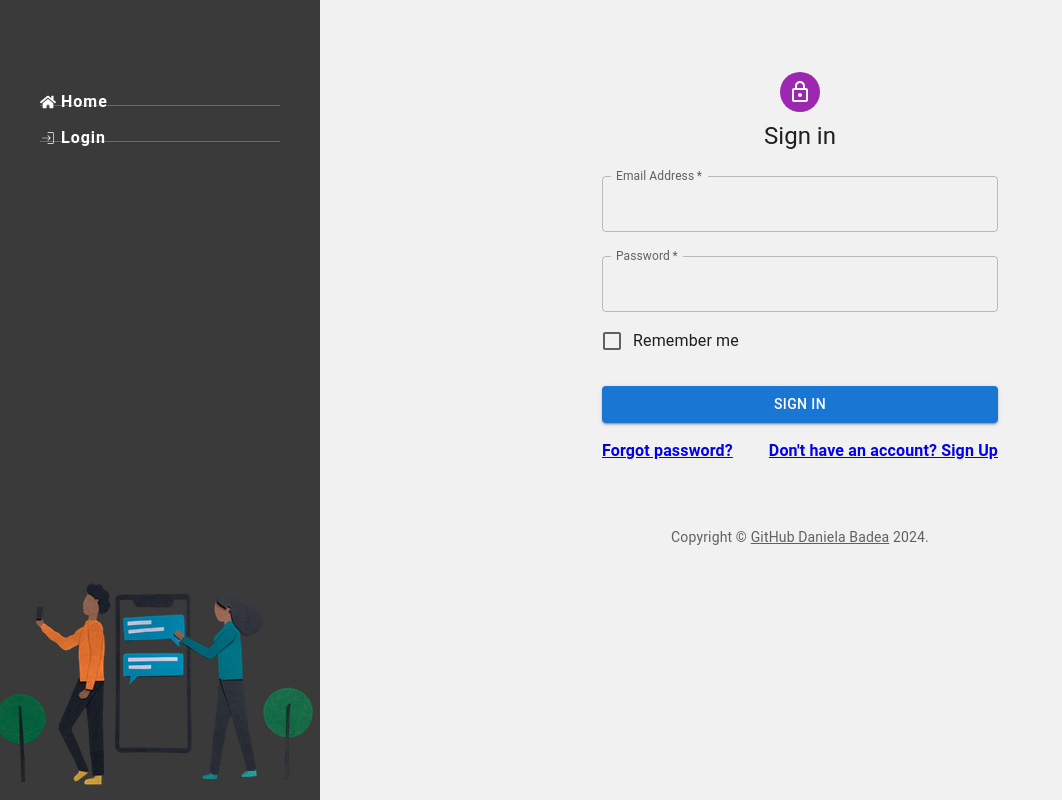
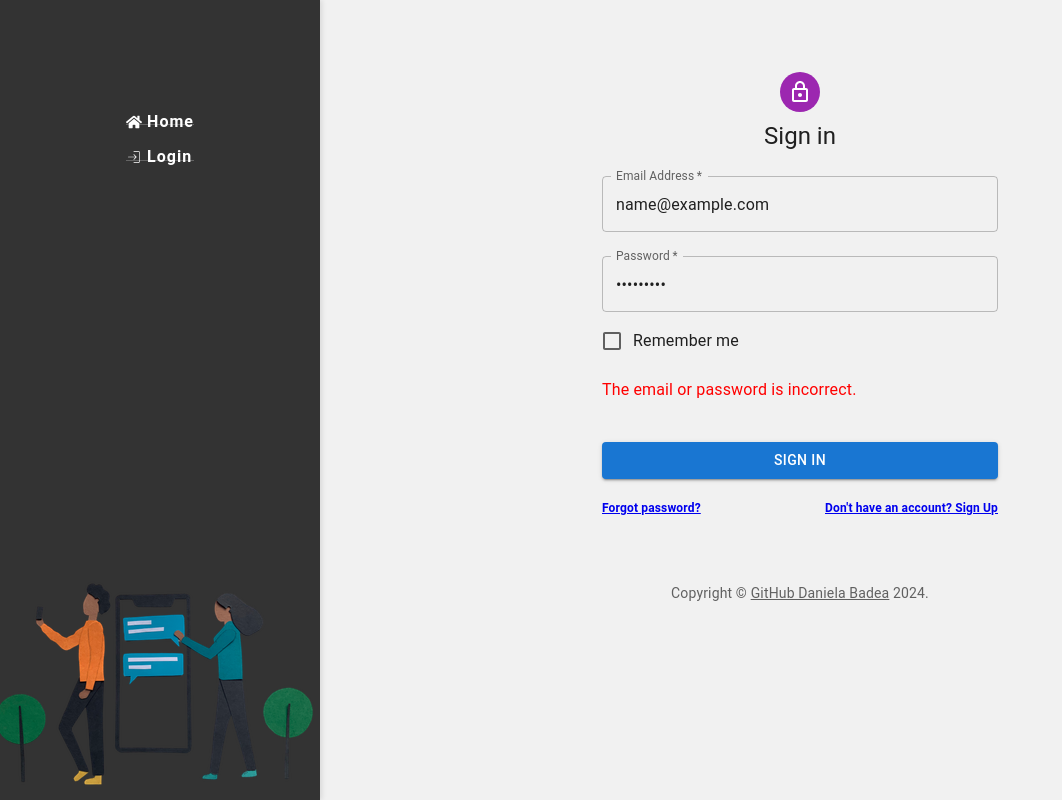
Before and after one commit to mesterum/goit-react-hw-08-phonebook-user, a React (Create React App) app: page /goit-react-hw-08-phonebook-user/login in a window 1280 px wide. Both pictures are taken after typing "name@example.com", "Sample123" into the empty fields and a click on the button "SIGN IN". Shown: the whole page, without its empty margins (0-1062 px from the left). Built offline with nearby package versions, Linux system fonts and the light colour scheme; no server answers.

Commit message:
add errors and phone media

```diff
--- a/src/components/App.module.css
+++ b/src/components/App.module.css
@@ -1,6 +1,13 @@
 .mainApp{
     display: flex;
+    flex-direction: column;
     height: 100vh;
+}
+@media (min-width: 768px) {
+    .mainApp {
+        flex-direction: row;
+    }
+
 }
 .content{
     flex: 1;
--- a/src/components/Navigation/Navigation.jsx
+++ b/src/components/Navigation/Navigation.jsx
@@ -1,5 +1,5 @@
-import React from "react";
-import style from "./Navigation.module.css"
+import React, { useState } from "react";
+import style from "./Navigation.module.css";
 import { NavLink } from "react-router-dom";
 import { FaHome } from "react-icons/fa";
 import { CiLogin } from "react-icons/ci";
@@ -7,13 +7,22 @@ import { SiGnuprivacyguard } from "react-icons/si";
 import { RiContactsFill } from "react-icons/ri";
 import UserMenu from "components/UserMenu/UserMenu";
 import { useAuth } from "hooks";
-
+import { RxHamburgerMenu } from "react-icons/rx";
 
 const Navigation = () => {
     const { isLoggedIn } = useAuth();
+    const [isOpen, setIsOpen] = useState(false);
+
+    const toggleMenu = () => {
+        setIsOpen(!isOpen);
+    };
+
     return (
         <>
-            <nav className={style.wrapperNavigation}>
+            <button className={style.burgerMenuButton} onClick={toggleMenu}>
+                <RxHamburgerMenu />
+            </button>
+            <nav className={`${style.wrapperNavigation} ${isOpen ? style.open : ""}`}>
                 {isLoggedIn ? (
                     <>
                         <UserMenu />
@@ -21,7 +30,7 @@ const Navigation = () => {
                             <li className={style.itemList}>
                                 <NavLink to="/" className={style.linkNav}>
                                     <div className={style.contentLink}>
-                                <FaHome className={style.iconNav}/>
+                                        <FaHome className={style.iconNav} />
                                         <span>Home</span>
                                     </div>
                                 </NavLink>
@@ -29,7 +38,7 @@ const Navigation = () => {
                             <li className={style.itemList}>
                                 <NavLink to="/contacts" className={style.linkNav}>
                                     <div className={style.contentLink}>
-                                    <RiContactsFill className={style.iconNav}/>
+                                        <RiContactsFill className={style.iconNav} />
                                         <span>Contacts</span>
                                     </div>
                                 </NavLink>
@@ -37,7 +46,7 @@ const Navigation = () => {
                             <li className={`${style.itemList} ${style.itemVisibility}`}>
                                 <NavLink to="/register" className={style.linkNav}>
                                     <div className={style.contentLink}>
-                                    <SiGnuprivacyguard className={style.iconNav}/>
+                                        <SiGnuprivacyguard className={style.iconNav} />
                                         <span>Register</span>
                                     </div>
                                 </NavLink>
@@ -45,7 +54,7 @@ const Navigation = () => {
                             <li className={`${style.itemList} ${style.itemVisibility}`}>
                                 <NavLink to="/password" className={style.linkNav}>
                                     <div className={style.contentLink}>
-                                    <SiGnuprivacyguard className={style.iconNav}/>
+                                        <SiGnuprivacyguard className={style.iconNav} />
                                         <span>Forgot Password</span>
                                     </div>
                                 </NavLink>
@@ -57,7 +66,7 @@ const Navigation = () => {
                         <li className={style.itemList}>
                             <NavLink to="/" className={style.linkNav}>
                                 <div className={style.contentLink}>
-                                <FaHome className={style.iconNav}/>
+                                    <FaHome className={style.iconNav} />
                                     <span>Home</span>
                                 </div>
                             </NavLink>
@@ -65,8 +74,8 @@ const Navigation = () => {
                         <li className={style.itemList}>
                             <NavLink to="/login" className={style.linkNav}>
                                 <div className={style.contentLink}>
-                                <CiLogin className={style.iconNav}/>
-                                <span> Login</span>
+                                    <CiLogin className={style.iconNav} />
+                                    <span>Login</span>
                                 </div>
                             </NavLink>
                         </li>
@@ -74,7 +83,7 @@ const Navigation = () => {
                 )}
             </nav>
         </>
-    )
-}
+    );
+};
 
 export default Navigation;
--- a/src/components/Navigation/Navigation.module.css
+++ b/src/components/Navigation/Navigation.module.css
@@ -1,23 +1,68 @@
+.burgerMenuButton {
+    display: block;
+    background: none;
+    border: none;
+    cursor: pointer;
+    font-size: 2rem;
+    z-index: 1000;
+    margin: 0;
+    padding: 10px 50px;
+    background-color: #000000b5;
+    color: white;
+    text-align: start;
+    transition: color 0.2s ease-in-out
+}
+.burgerMenuButton:focus{
+    color: #ff8800;
+}
 .wrapperNavigation {
-    width: 25%;
-    height: 100vh; /* Înalțimea va ocupa întreaga înălțime a vizualizării */
-    /* background-image: url('../../images/backgroundLeft.png');
-     */
+    position: fixed;
+    top: 0;
+    left: 0;
+    width: 100%;
+    height: 100%;
+    background: rgba(0, 0, 0, 0.8);
     background-image: url('../../images/bg-app.png');
-    /* background-size: cover; */
-    /* background-position: center; */
     background-position: bottom;
     background-repeat: no-repeat;
-    background-color: #000000c5;
     box-shadow: 2px 0 5px rgba(0, 0, 0, 0.1);
+    z-index: 999;
+    display: none;
+    flex-direction: column;
+    align-items: center;
+    padding-top: 20px;
 }
-.contentLink{
+
+.wrapperNavigation.open {
+    display: flex;
+}
+
+@media (min-width: 768px) {
+    .wrapperNavigation {
+        display: flex;
+        position: static;
+        width: 25%;
+        height: 100vh;
+        background: rgba(0, 0, 0, 0.8);
+        background-image: url('../../images/bg-app.png');
+        background-position: bottom;
+        background-repeat: no-repeat;
+        box-shadow: 2px 0 5px rgba(0, 0, 0, 0.1);
+    }
+
+    .burgerMenuButton {
+        display: none;
+    }
+}
+
+.contentLink {
     display: flex;
     flex-direction: row;
     justify-content: center;
     align-items: center;
     gap: 5px;
 }
+
 .listNav {
     list-style: none;
     display: flex;
@@ -29,7 +74,8 @@
     margin-top: 50px;
     margin-bottom: 0;
 }
-.itemList{
+
+.itemList {
     border-bottom: 1px solid #e9e9e945;
     width: 100%;
     height: 10%;
@@ -37,9 +83,7 @@
     flex-direction: row;
     padding-bottom: 10px;
 }
-/* .iconNav{
-    margin-right: 5px;
-} */
+
 .linkNav {
     color: #ffffff;
     text-decoration: none;
@@ -55,9 +99,11 @@
     color: #ff8800;
     transform: scale(1.1);
 }
-.linkNav:active, .linkNav:focus{
+
+.linkNav:active, .linkNav:focus {
     color: #ff8800;
 }
-.itemVisibility{
-   visibility: hidden;
+
+.itemVisibility {
+    visibility: hidden;
 }
--- a/src/components/ResetPassword/ResetPassword.module.css
+++ b/src/components/ResetPassword/ResetPassword.module.css
@@ -1,5 +1,6 @@
 .link{
     font-weight: 600;
+    font-size:12px;
 }
 .link:hover, .link:active, .link:focus, .link:visited{
     color: #ff8400
--- a/src/components/SignIn/SignIn.jsx
+++ b/src/components/SignIn/SignIn.jsx
@@ -16,6 +16,7 @@ import {NavLink } from "react-router-dom";
 import style from './SignIn.module.css'
 import { logIn } from '../../redux/auth/operations';
 import { useDispatch } from 'react-redux';
+import { useAuth } from 'hooks';
 function Copyright(props) {
   return (
     <Typography variant="body2" color="text.secondary" align="center" {...props}>
@@ -35,23 +36,44 @@ const defaultTheme = createTheme();
 
 export default function SignIn() {
 const dispatch = useDispatch();
+const {user} = useAuth();
+const [errorMessage, setErrorMessage] = React.useState("")
 
 const handleSubmit = e => {
   e.preventDefault();
   const form = e.currentTarget;
+  const email = form.elements.email.value;
+  const password = form.elements.password.value;
+
+  if (email === '' || password === '') {
+    console.log("Email-ul sau parola sunt goale.");
+    setErrorMessage("Email and password cannot be empty.")
+    return;
+  }
+  const isValidEmail = email === user.email;
+  const isValidPassword = password === user.password;
+
+  if (!isValidEmail || !isValidPassword) {
+    console.log("Email-ul sau parola sunt incorecte.");
+    // alert("Email-ul sau parola sunt incorecte.");
+    setErrorMessage("The email or password is incorrect.")
+    return;
+  }
+
   console.log("Form values:", {
-      email: form.elements.email.value,
-      password: form.elements.password.value,
+    email: email,
+    password: password,
   });
+
   dispatch(
     logIn({
-        email: form.elements.email.value,
-        password: form.elements.password.value,
+      email: email,
+      password: password,
     })
   );
+
   form.reset();
 };
-
 
   return (
     <ThemeProvider theme={defaultTheme}>
@@ -96,6 +118,7 @@ const dispatch = useDispatch();
               control={<Checkbox value="remember" color="primary" />}
               label="Remember me"
             />
+             {errorMessage && <p style={{ color: 'red' }}>{errorMessage}</p>}
             <Button
               type="submit"
               fullWidth
--- a/src/components/SignIn/SignIn.module.css
+++ b/src/components/SignIn/SignIn.module.css
@@ -1,5 +1,6 @@
 .link{
     font-weight: 600;
+    font-size:12px;
 }
 .link:hover, .link:active, .link:focus, .link:visited{
     color: #ff8400
--- a/src/components/SignUp/SignUp.jsx
+++ b/src/components/SignUp/SignUp.jsx
@@ -37,21 +37,55 @@ const defaultTheme = createTheme();
 export default function SignUp() {
   const dispatch =useDispatch();
 
+  // const handleSubmit = e => {
+  //   e.preventDefault();
+  //   const form = e.currentTarget;
+  //   console.log("Form values:", {
+  //     name:form.elements.name.value,
+  //     email: form.elements.email.value,
+  //     password: form.elements.password.value,
+  //   });
+  //   dispatch(
+  //     register({
+  //       name: form.elements.name.value,
+  //       email: form.elements.email.value,
+  //       password: form.elements.password.value,
+  //     })
+  //   );
+  //   form.reset();
+  // };
+  const [errorMessage, setErrorMessage] = React.useState('');
+
   const handleSubmit = e => {
     e.preventDefault();
     const form = e.currentTarget;
-    console.log("Form values:", {
-      name:form.elements.name.value,
-      email: form.elements.email.value,
-      password: form.elements.password.value,
-    });
-    dispatch(
-      register({
-        name: form.elements.name.value,
-        email: form.elements.email.value,
-        password: form.elements.password.value,
-      })
-    );
+    const name = form.elements.name.value;
+    const email = form.elements.email.value;
+    const password = form.elements.password.value;
+
+    if (!name || !email || !password) {
+      setErrorMessage('All fields are required.');
+      return;
+    }
+
+    const isValidEmail = /^[^\s@]+@[^\s@]+\.[^\s@]+$/.test(email);
+    const isValidPassword = password.length >= 6;
+
+    if (!isValidEmail) {
+      setErrorMessage('The email is not valid.');
+      return;
+    }
+
+    if (!isValidPassword) {
+      setErrorMessage('Password must be at least 6 characters long.');
+      return;
+    }
+
+    setErrorMessage('');
+
+    console.log("Form values:", { name, email, password });
+
+    dispatch(register({ name, email, password }));
     form.reset();
   };
 
@@ -109,6 +143,7 @@ export default function SignUp() {
               control={<Checkbox value="remember" color="primary" />}
               label="Remember me"
             />
+             {errorMessage && <p style={{ color: 'red' }}>{errorMessage}</p>}
             <Button
               type="submit"
               fullWidth
--- a/src/components/SignUp/SignUp.module.css
+++ b/src/components/SignUp/SignUp.module.css
@@ -1,5 +1,6 @@
 .link{
     font-weight: 600;
+    font-size:12px;
 }
 .link:hover, .link:active, .link:focus, .link:visited{
     color: #ff8400
--- a/src/pages/Home/Home.module.css
+++ b/src/pages/Home/Home.module.css
@@ -4,14 +4,25 @@
   }
   .section > h1{
     text-align: center;
+    font-size: 20px;
   }
+  .titleHome{
+    font-size: 16px;
+  }
+.listItems{
+    padding: 20px;
+}
+.items{
+    display: flex;
+    flex-direction: column;
+}
   .listItems .items .paragraph:first-child{
     color: #ff8400;
     font-weight: 600;
   }
   .items{
     display: flex;
-    flex-direction: row;
+    flex-direction: column;
     gap: 5px;
     margin-bottom: 5px;
   }
@@ -19,6 +30,7 @@
     margin: 0;
    text-align: justify;
    line-height: 1.5;
+   font-size: 12px;
   }
 .wrapperUser{
     margin-left: 30px;
@@ -42,7 +54,7 @@ a{
 }
 .prghAnim {
     text-align: center;
-    font-size: 18px;
+    font-size: 12px;
     margin-top: 50px;
     font-weight: 500;
     animation: scaleText 2s infinite;
@@ -50,15 +62,48 @@ a{
 
 @keyframes scaleText {
     0% {
-        font-size: 18px;
+        font-size: 12px;
     }
     50% {
-        font-size: 20px;
+        font-size: 16px;
     }
     100% {
-        font-size: 18px;
+        font-size: 12px;
     }
 }
 .iconHello{
     color: #186f5e9c;
 }
+@media (min-width:768px){
+    .section > h1{
+        font-size: 30px;
+      }
+    .titleHome{
+        font-size: 24px;
+    }
+    .paragraph{
+        font-size: 18px;
+    }
+    .items{
+        flex-direction: row;
+    }
+    .prghAnim {
+        text-align: center;
+        font-size: 18px;
+        margin-top: 50px;
+        font-weight: 500;
+        animation: scaleText 2s infinite;
+    }
+
+    @keyframes scaleText {
+        0% {
+            font-size: 18px;
+        }
+        50% {
+            font-size: 20px;
+        }
+        100% {
+            font-size: 18px;
+        }
+    }
+}
```
Lines whose indentation alone changed are shown as unchanged.
